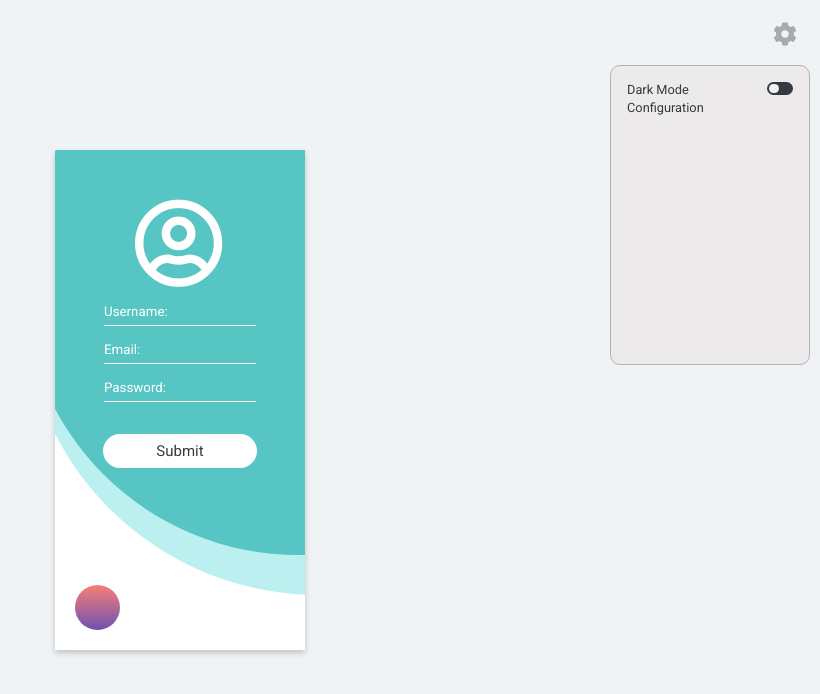
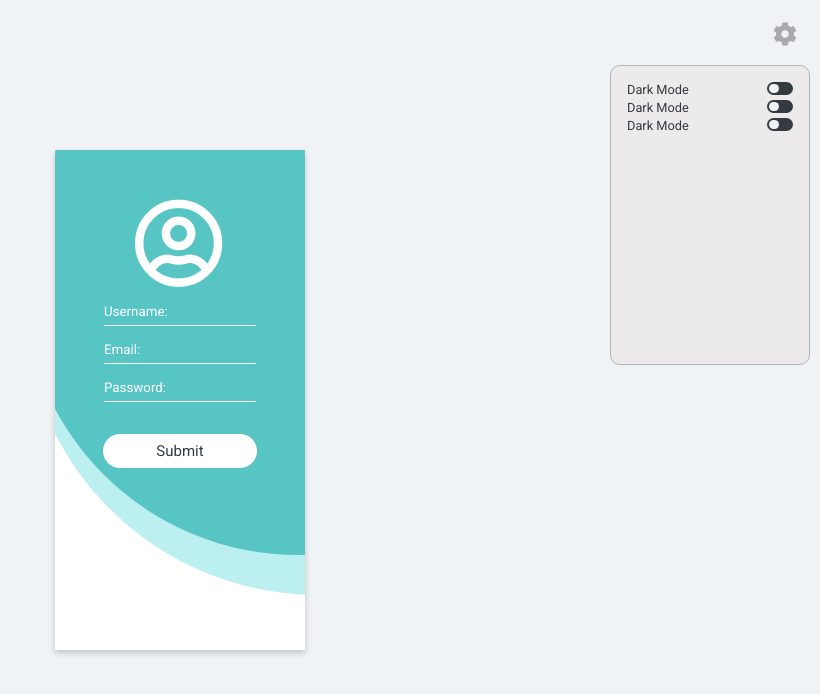
Before and after one commit to Mahemo-01/react-form, a React (Create React App) app: page / in a window 1280 px wide. Both pictures are taken after a click on the element 1245 px from the left and 35 px from the top of the page. Shown: the top 694 px of the page, without its empty margins (460-1280 px from the left). Built offline with nearby package versions, Linux system fonts and the light colour scheme.

Commit message:
correcion de menu-settings

```diff
--- a/src/App.js
+++ b/src/App.js
@@ -1,8 +1,7 @@
 import Card from "./componentes/tarjeta";
 import Circulo from './componentes/circulo'
 import Formulario from "./componentes/formulario";
-import RuedaColor from "./componentes/rueda-color";
-import Switch from './componentes/switch';
+// import RuedaColor from "./componentes/rueda-color";
 import MenuSettings from "./componentes/menu-settings";
 import './App.css';
 import './globals.css';
@@ -16,7 +15,7 @@ function App() {
         <Circulo />
         <Circulo />
         <Formulario />
-        <RuedaColor />
+        {/* <RuedaColor /> */}
       </Card>
     </>
   )
--- a/src/componentes/menu-settings.js
+++ b/src/componentes/menu-settings.js
@@ -1,28 +1,29 @@
 
+import { useState } from 'react'
 import '../css/menu-settings.css'
-import Boton from './boton'
 import ListOption from './list-option'
-import Switch from './switch'
+
 
 function MenuSettings() {
   const settingName = 'Dark Mode'
+  const [closeWindow, setCloseWindow] = useState(true)
+
 
   const handleClick = (e) => {
-    const sibling = e.target.parentNode.nextElementSibling.style
-    sibling.opacity = '1'
-    sibling.transform = 'translateY(0px)'
-    sibling.transition = '.5s ease-in'
+    setCloseWindow(!closeWindow)
   }
 
+  const classCloseWindow = closeWindow ? 'inactive' : 'active'
 
   return (
-    <div className='box-settings'>
+    <div className={`box-settings ${classCloseWindow}`}>
       <span onClick={handleClick}><i className="fas fa-cog"></i></span>
-      <ul className='menu p-1'>
+      <ul className={`menu p-1 ${classCloseWindow}`} >
         <ListOption settingName={settingName} />
-        <li>Configuration</li>
+        <ListOption settingName={settingName} />
+        <ListOption settingName={settingName} />
       </ul>
-    </div>
+    </div >
   )
 }
 
--- a/src/componentes/rueda-color.js
+++ /dev/null
@@ -1,117 +0,0 @@
-import { useEffect, useState } from 'react'
-import '../css/rueda-color.css'
-
-function RuedaColor() {
-
-  const [gradiente, setGradient] = useState(() => localStorage.getItem('localGradient'))
-  const [gradienteDos, setGradientTwo] = useState(() => localStorage.getItem('localGradientTwo'))
-
-
-  useEffect(() => {
-    const gradientWheel = document.querySelector('#gradient-wheel')
-    const grdOne = 'linear-gradient(rgb(247, 128, 116) 0%, rgb(56, 62, 204) 140%)'
-    const grdTwo = 'linear-gradient(rgb(247, 128, 116) 0%, rgb(106, 112, 254) 120%)'
-
-    if (gradiente === null && gradienteDos === null) {
-      localStorage.setItem('localGradient', grdOne)
-      localStorage.setItem('localGradientTwo', grdTwo)
-    }
-
-    gradientWheel.style.background = localStorage.getItem('localGradient')
-  }, [])
-
-
-  // let gradients = ['linear-gradient(rgb(208, 15, 36) 0%, rgb(56, 62, 204) 140%)', 'linear-gradient(rgb(47, 216, 86) 0%, rgb(56, 62, 204) 140%)', 'linear-gradient(rgb(7, 255, 201) 0%, rgb(40, 44, 156) 140%)', 'linear-gradient(rgb(247, 128, 116) 0%, rgb(56, 62, 204) 140%)']
-
-  // function bodyloaded() {
-
-  //   if (localStorage.getItem('localGradient') === null && localStorage.getItem('localGradientTwo') === null) {
-  //     cardForm.children[0].style.background = 'linear-gradient(rgb(247, 128, 116) 0%, rgb(56, 62, 204) 140%)'
-  //     cardForm.children[1].style.background = 'linear-gradient(rgb(247, 128, 116) 0%, rgb(106, 112, 254) 120%);'
-  //     gradientWheel.style.background = 'linear-gradient(rgb(247, 128, 116) 0%, rgb(56, 62, 204) 140%)'
-  //   } else {
-  //     cardForm.children[0].style.background = localStorage.getItem('localGradient')
-  //     cardForm.children[1].style.background = localStorage.getItem('localGradientTwo')
-  //     gradientWheel.style.background = localStorage.getItem('localGradient')
-
-  //     let newGradient = localStorage.getItem('localGradient')
-
-  //     let newGradients = gradients.filter(g => {
-  //       return g !== newGradient
-  //     })
-  //     gradients = newGradients
-  //   };
-  // }
-
-  // function showOtherGradients(e) {
-  //   if (cardForm.children.length < 5) {
-  //     let card = e.target.parentNode
-  //     card.children[0].classList.add('blur')
-  //     card.children[1].classList.add('blur')
-  //     card.children[2].classList.add('blur')
-
-  //     let div = document.createElement('div')
-  //     div.className = 'gradient-options'
-  //     let ul = document.createElement('ul')
-  //     ul.className = 'ul-gradients'
-
-  //     for (let i = 0; i < gradients.length; i++) {
-  //       let li = document.createElement('li')
-  //       li.className = 'gradient mt-1'
-  //       li.style.background = `${gradients[i]}`
-  //       li.id = `gradient-${i + 1}`
-  //       ul.appendChild(li)
-  //       li.addEventListener('click', gradientClicked)
-  //     }
-  //     ul.lastElementChild.classList.add('mb-1')
-
-  //     div.appendChild(ul)
-  //     card.appendChild(div)
-  //   }
-  // }
-
-  function handleClick() {
-    console.log('le hicimos click')
-  }
-  // function gradientClicked(e) {
-  //   let optionStyle = window.getComputedStyle(gradientWheel);
-  //   let gradientBg = optionStyle.getPropertyValue('background-image');
-
-  //   let newGradient = e.target.style.background
-
-  //   let split = newGradient.split(' rgb(')
-  //   let color = split[1].split(')')[0].split(',')
-  //   let red = color[0]
-  //   let green = color[1]
-  //   let blue = color[2]
-  //   let newColor = colorShade(fullRgbToHex(red, green, blue), 50)
-  //   let percentage = ' 120%'
-  //   let partTwo = newColor + percentage + ')'
-  //   let returnColor = split[0] + ' ' + partTwo
-
-  //   let newGradients = gradients.filter(g => {
-  //     return g !== newGradient
-  //   })
-
-  //   gradients = newGradients
-  //   gradients.push(gradientBg)
-
-  //   if (e.type === 'click') {
-  //     localStorage.setItem("localGradient", `${newGradient}`);
-  //     localStorage.setItem("localGradientTwo", `${returnColor}`);
-  //   };
-
-  //   cardForm.children[0].style.background = localStorage.getItem('localGradient')
-  //   cardForm.children[1].style.background = localStorage.getItem('localGradientTwo')
-  //   gradientWheel.style.background = localStorage.getItem('localGradient')
-  //   cardForm.children[0].classList.remove('blur')
-  //   cardForm.children[1].classList.remove('blur')
-  //   cardForm.children[2].classList.remove('blur')
-  //   document.querySelector('.gradient-options').remove()
-  // }
-  return (
-    <div className="gradient-wheel" id="gradient-wheel" onClick={handleClick}></div>
-  )
-}
-
-export default RuedaColor
--- a/src/componentes/switch.js
+++ b/src/componentes/switch.js
@@ -20,7 +20,7 @@ function Switch() {
 
   useEffect(() => {
     if (mql.matches) { document.body.classList.add('is-dark-mode') }
-  }, [])
+  }, [mql.matches])
 
   function handleChange(e) {
     setEnabled(!enabled)
--- a/src/css/menu-settings.css
+++ b/src/css/menu-settings.css
@@ -10,7 +10,15 @@
   justify-content: center;
   align-items: center;
   font-size: 1.5rem;
+  transition: 3s ease;
 }
+
+/* .box-settings.active{
+  transform: rotate(90deg);
+}
+.box-settings.inactive{
+ transform: rotate(0deg);
+} */
 
 .menu{
   background-color: var(--gray-color);
@@ -24,9 +32,21 @@
   top: 55px;
   right: 0px;
   z-index: 100;
+  font-size: .8rem;
+  overflow: scroll;
+  opacity: 0;
   transform: translateY(150px);
+  transition: .5s ease-in;
+}
+
+.menu.active{
+  opacity: 1;
+  transform: translateY(0px);
+}
+
+.menu.inactive{
   opacity: 0;
-  font-size: .8rem;
+  transform: translateY(150px);
 }
 
 .menu li{
--- a/src/css/rueda-color.css
+++ /dev/null
@@ -1,38 +0,0 @@
-
-.gradient-wheel {
-  --var-medida:45px;
-  width: var(--var-medida);
-  height: var(--var-medida);
-  position: absolute;
-  bottom: 20px;
-  left: 20px;
-  border-radius: 50%;
-}
-
-.gradient-options {
-  z-index: 30;
-  position: absolute;
-  bottom: 65px;
-  left: 20px;
-  width: 45px;
-  height: auto;
-}
-
-.gradient-options ul {
-  width: 100%;
-  display: -webkit-box;
-  display: -ms-flexbox;
-  display: flex;
-  -webkit-box-orient: vertical;
-  -webkit-box-direction: normal;
-      -ms-flex-direction: column;
-          flex-direction: column;
-}
-
-.gradient-options ul .gradient {
-  --var-medida:45px;
-  width: var(--var-medida);
-  height: var(--var-medida);
-  border-radius: 50%;
-  cursor: pointer;
-}
--- a/src/globals.css
+++ b/src/globals.css
@@ -84,7 +84,7 @@ input:-webkit-autofill:active {
 }
 
 .pt-5 {
-  padding-top: 5rem;
+  padding-top: 5rem ;
 }
 
 .pb-5 {
@@ -248,7 +248,7 @@ input:-webkit-autofill:active {
 }
 
 .p-2 {
-  padding: 2rem;
+  padding: 2rem ;
 }
 
 .pt-2 {
@@ -304,7 +304,7 @@ input:-webkit-autofill:active {
 }
 
 .p-1 {
-  padding: 1rem;
+  padding: 1rem ;
 }
 
 .pt-1 {
```
Also changed, not shown: public/manifest.json, 1 other file (tests, documents, lock files or other folders).
